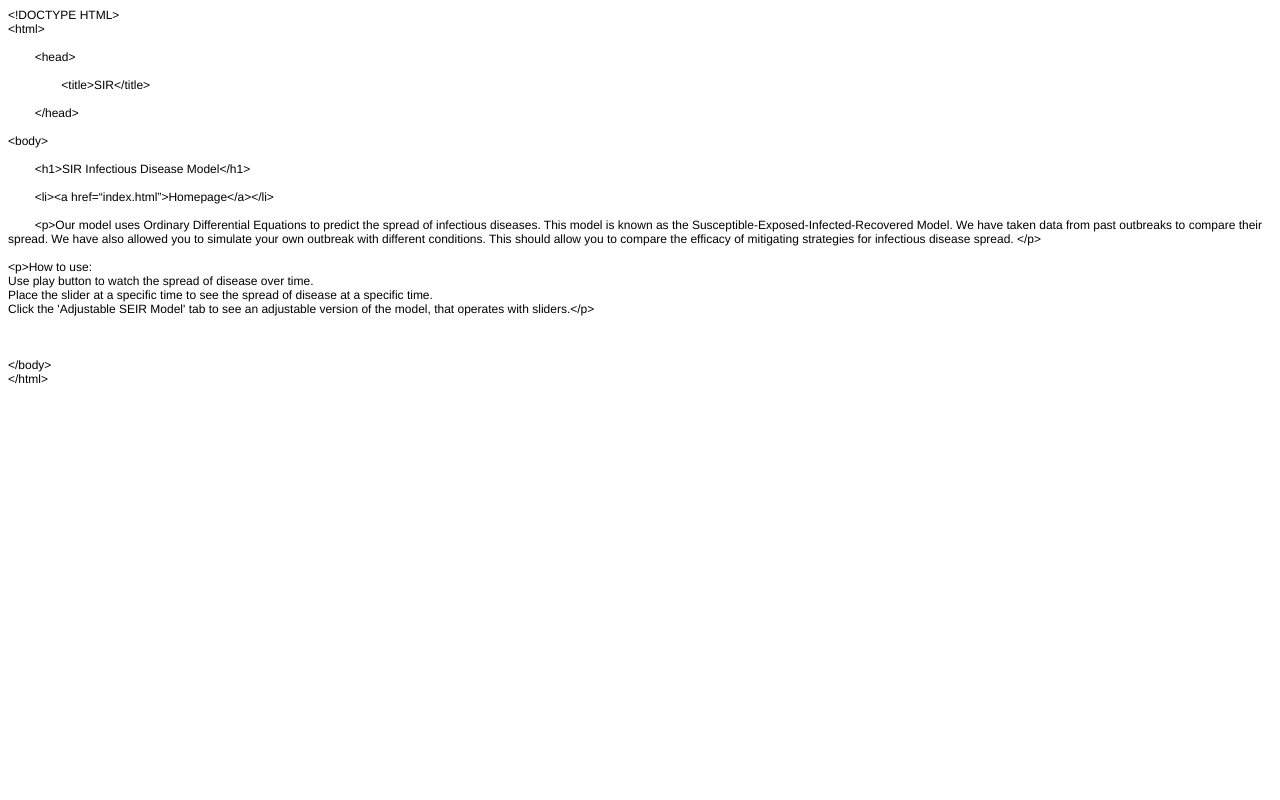
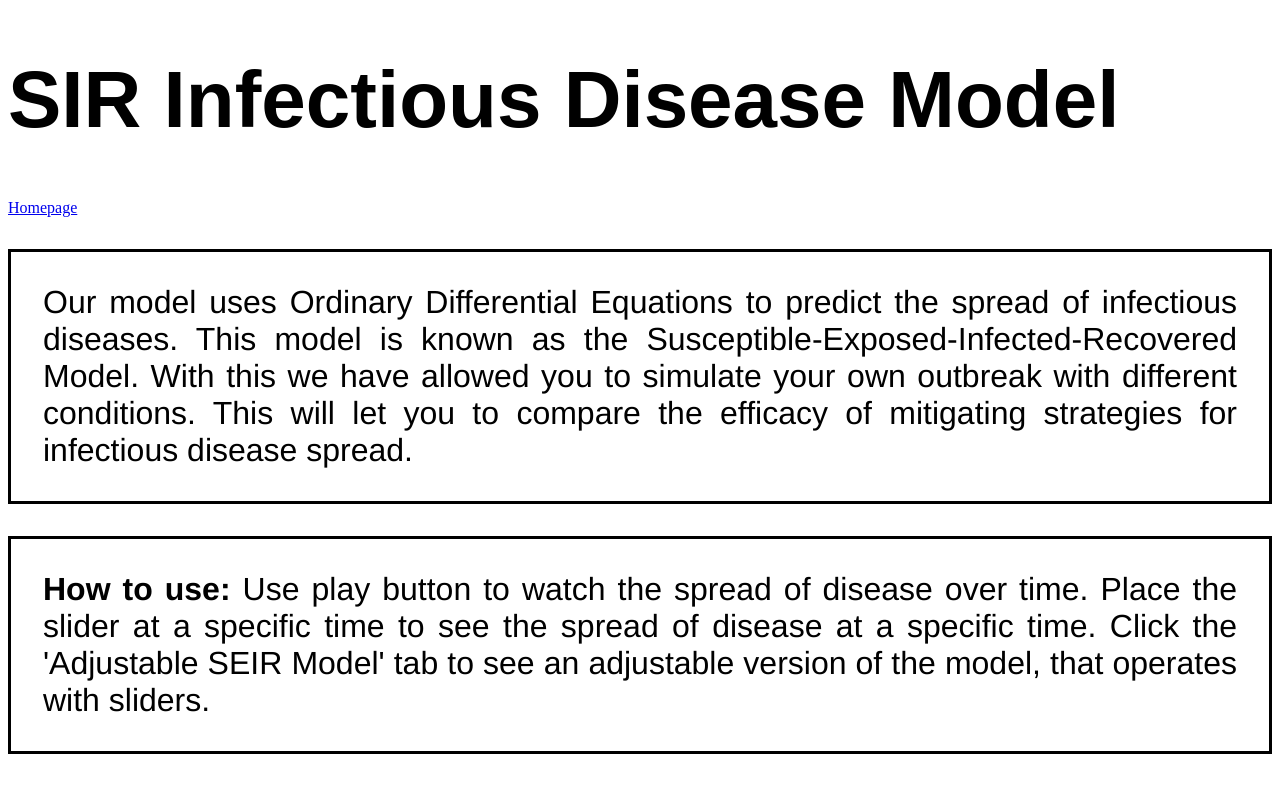
Before and after one commit to swamilikes2code/Python_based_Interactive_Scientific_Visualization, a Flask app: page /SIR in a window 1280 px wide. Run offline with Flask 2, Linux system fonts and the light colour scheme.

Commit message:
Update SIR.html

```diff
--- a/flask_server_setup/templates/SIR.html
+++ b/flask_server_setup/templates/SIR.html
@@ -1,45 +1,32 @@
-<!DOCTYPE html PUBLIC "-//W3C//DTD HTML 4.01//EN" "http://www.w3.org/TR/html4/strict.dtd">
+<!DOCTYPE HTML>
 <html>
+
 <head>
-  <meta http-equiv="Content-Type" content="text/html; charset=utf-8">
-  <meta http-equiv="Content-Style-Type" content="text/css">
-  <title></title>
-  <meta name="Generator" content="Cocoa HTML Writer">
-  <meta name="CocoaVersion" content="1894.6">
-  <style type="text/css">
-    p.p1 {margin: 0.0px 0.0px 0.0px 0.0px; font: 12.0px Helvetica}
-    p.p2 {margin: 0.0px 0.0px 0.0px 0.0px; font: 12.0px Helvetica; min-height: 14.0px}
-    p.p3 {margin: 0.0px 0.0px 0.0px 0.0px; font: 12.0px Helvetica; -webkit-text-stroke: #191919}
-    p.p4 {margin: 0.0px 0.0px 0.0px 0.0px; font: 12.0px Helvetica; -webkit-text-stroke: #191919; min-height: 14.0px}
-    span.Apple-tab-span {white-space:pre}
-  </style>
+
+    <meta charset="utf-8">
+
+    <meta name="viewport" content="width=device-width, initial-scale=1.0">
+
+    <title>STEM Visualizations</title>
+
 </head>
+
 <body>
-<p class="p1">&lt;!DOCTYPE HTML&gt;</p>
-<p class="p1">&lt;html&gt;</p>
-<p class="p2"><br></p>
-<p class="p1"><span class="Apple-tab-span">	</span>&lt;head&gt;</p>
-<p class="p2"><br></p>
-<p class="p1"><span class="Apple-tab-span">	</span><span class="Apple-tab-span">	</span>&lt;title&gt;SIR&lt;/title&gt;</p>
-<p class="p2"><br></p>
-<p class="p1"><span class="Apple-tab-span">	</span>&lt;/head&gt;</p>
-<p class="p2"><br></p>
-<p class="p1">&lt;body&gt;</p>
-<p class="p2"><br></p>
-<p class="p1"><span class="Apple-tab-span">	</span>&lt;h1&gt;SIR Infectious Disease Model&lt;/h1&gt;</p>
-<p class="p2"><br></p>
-<p class="p1"><span class="Apple-tab-span">	</span>&lt;li&gt;&lt;a href=“index.html”&gt;Homepage&lt;/a&gt;&lt;/li&gt;</p>
-<p class="p2"><br></p>
-<p class="p3"><span class="Apple-tab-span">	</span>&lt;p&gt;Our model uses Ordinary Differential Equations to predict the spread of infectious diseases. This model is known as the Susceptible-Exposed-Infected-Recovered Model. We have taken data from past outbreaks to compare their spread. We have also allowed you to simulate your own outbreak with different conditions. This should allow you to compare the efficacy of mitigating strategies for infectious disease spread. &lt;/p&gt;</p>
-<p class="p4"><br></p>
-<p class="p3">&lt;p&gt;How to use:</p>
-<p class="p3">Use play button to watch the spread of disease over time.<span class="Apple-converted-space"> </span></p>
-<p class="p3">Place the slider at a specific time to see the spread of disease at a specific time.<span class="Apple-converted-space"> </span></p>
-<p class="p3">Click the 'Adjustable SEIR Model' tab to see an adjustable version of the model, that operates with sliders.&lt;/p&gt;</p>
-<p class="p4"><br></p>
-<p class="p3"><span class="Apple-tab-span">	</span>{{bokeh_script_SIR|safe}}</p>
-<p class="p4"><br></p>
-<p class="p3">&lt;/body&gt;</p>
-<p class="p3">&lt;/html&gt;</p>
+
+    <h1 style="font-family:Arial; font-size:500%;">SIR Infectious Disease Model</h1>
+
+    <link><a href="/">Homepage</a></link>
+
+        <p style="font-size:200%; font-family:Helvetica; border:3px; border-style:solid; border-color:#000000; padding: 1em;" align="justify">Our model uses Ordinary Differential Equations to predict the spread of infectious diseases. This model is known as the Susceptible-Exposed-Infected-Recovered Model. With this we have allowed you to simulate your own outbreak with different conditions. This will let you to compare the efficacy of mitigating strategies for infectious disease spread. </p>
+
+        <p style="font-size:200%; font-family:Helvetica; border:3px; border-style:solid; border-color:#000000; padding: 1em;" align="justify">
+            <b>How to use:</b>
+            Use play button to watch the spread of disease over time.
+            Place the slider at a specific time to see the spread of disease at a specific time.
+            Click the 'Adjustable SEIR Model' tab to see an adjustable version of the model, that operates with sliders.
+        </p>
+
+        {{bokeh_script_SIR|safe}}
+
 </body>
 </html>
```
